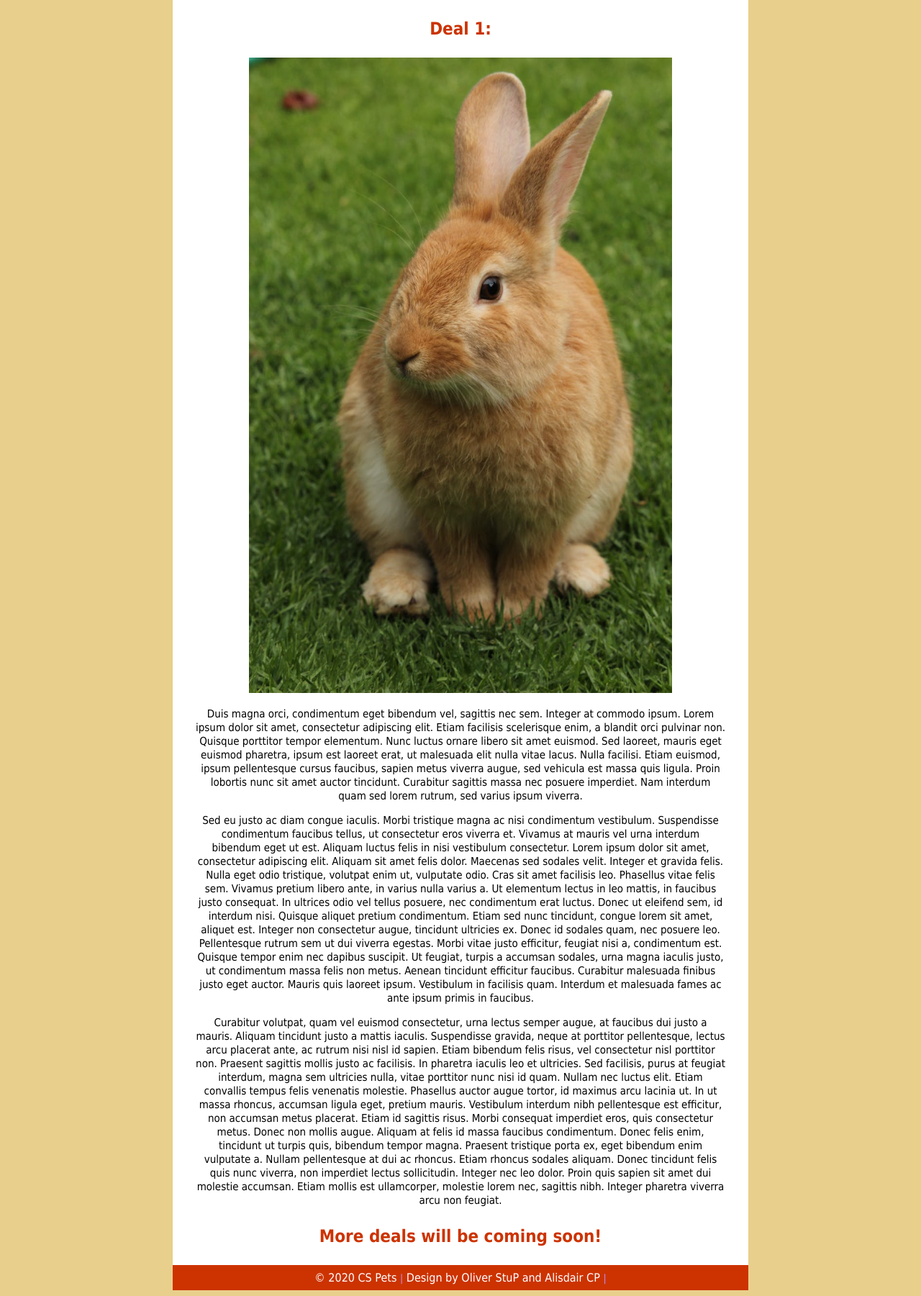
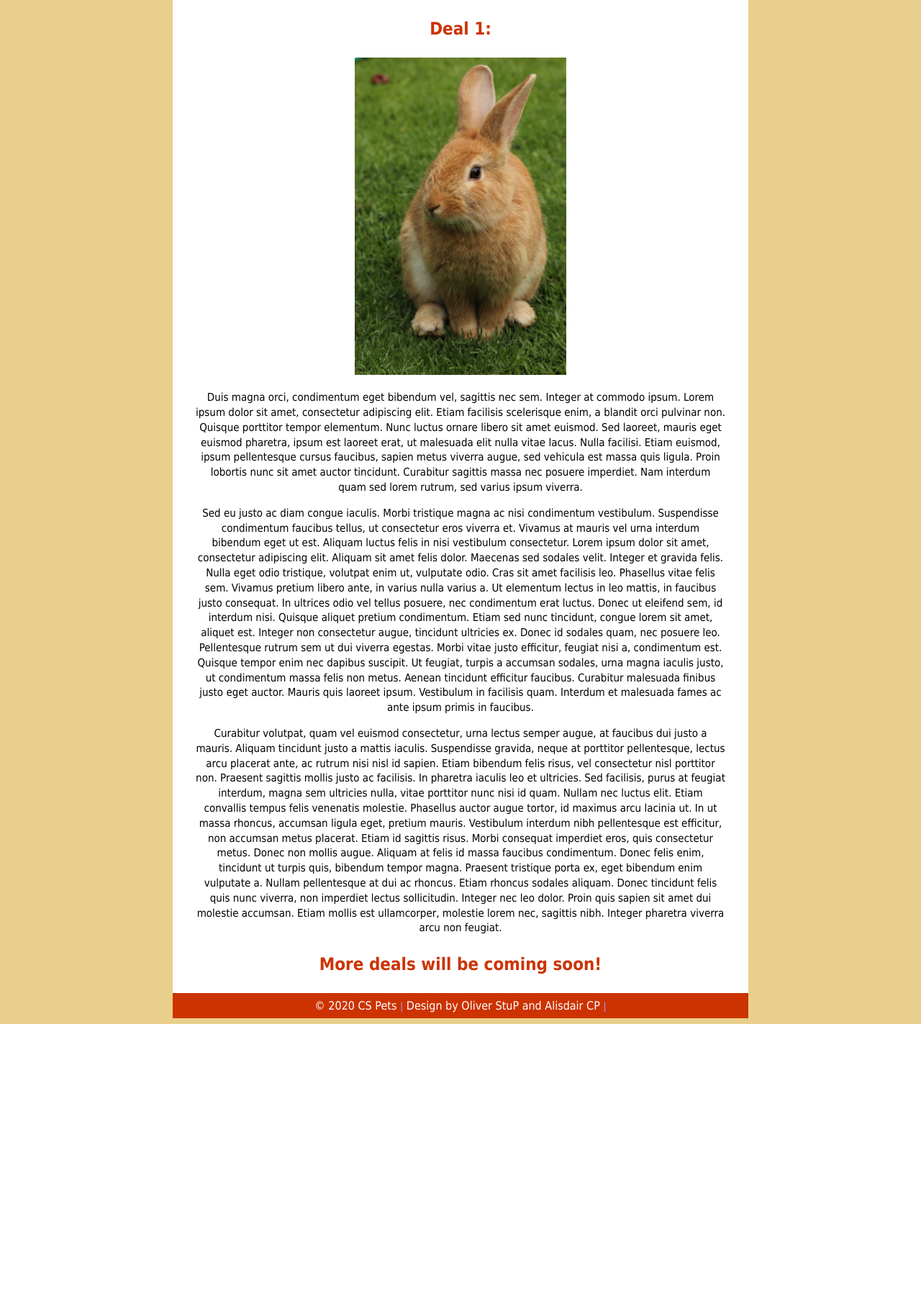
Before and after one commit to OliverStuP/CS-Pets, a PHP site: page /offers.php in a window 1280 px wide. Shown: the part 203-2004 px from the top of the page at 72% size. After the commit the page ends 1626 px from the top, so only its background shows below. Run offline with PHP 8.4, Linux system fonts and the light colour scheme.

Commit message:
Update style.css
Amendments made to the portrait image.

```diff
--- a/css/style.css
+++ b/css/style.css
@@ -16,8 +16,11 @@ padding-right: 2rem;
 color: black;
 font-family: "Tahoma";
 font-size: 15px;
-line-height: 19px;
 text-align: center;
+}
+
+section{
+line-height: 1.3rem;
 }
 
 
@@ -79,8 +82,8 @@ height: auto;
 
 
 .portrait-image img{
-max-width: 80%;
-height: auto;
+width: 40%;
+height: 40%;
 }
 
 figcaption {
@@ -130,6 +133,7 @@ color: #ffffff;
 }
 
 .p_link{text-decoration: none;}
+
 
 @media screen and (max-width: 70rem) {
 .container{width:45rem;
@@ -189,4 +193,7 @@ article {width: 90%;
 }
 h1{margin: 1rem;
 }
+#map_image_small {
+width: 99%;
 }
+}
```
